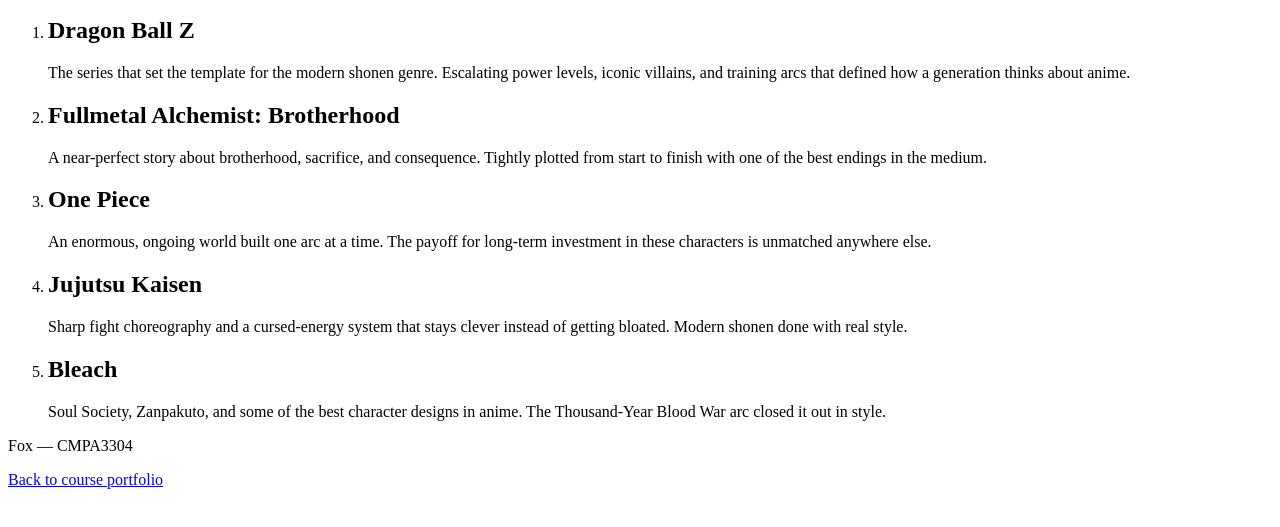
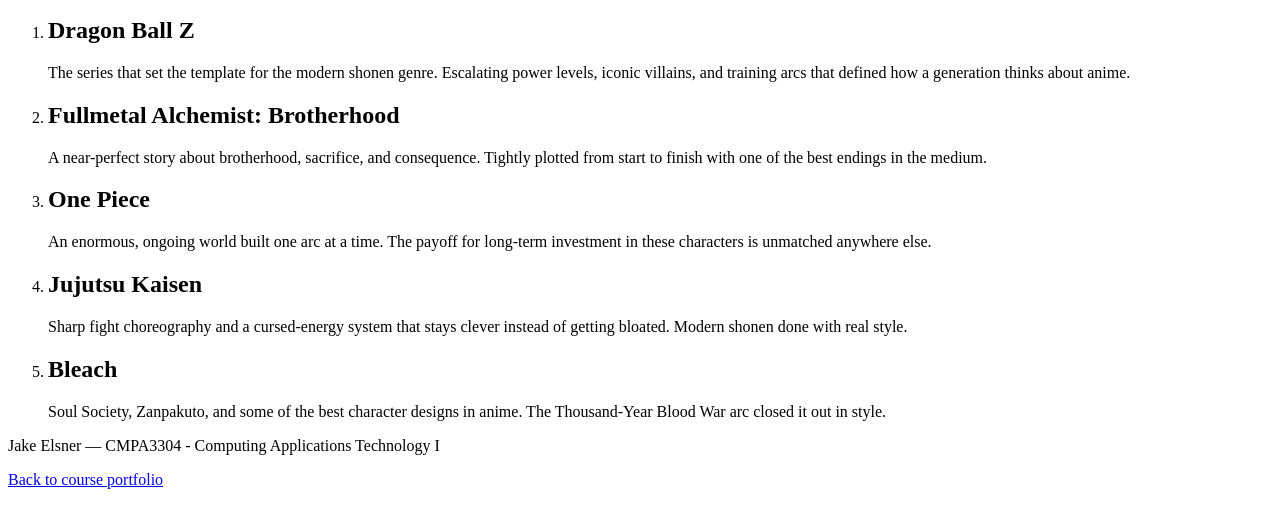
Before and after one commit to ElsnerRedRaider/Elsner-CMPA3304, a plain HTML site: page assignment-01/index.html in a window 1280 px wide. Shown: the part 101-628 px from the top of the page. Drawn offline with Linux system fonts and the light colour scheme.

Commit message:
Add Course Name to Footer
Added course name in addition to correcting Course number in footer

```diff
--- a/assignment-01/index.html
+++ b/assignment-01/index.html
@@ -42,7 +42,7 @@
   </main>
 
   <footer>
-    <p>Fox &mdash; CMPA3304</p>
+    <p>Jake Elsner &mdash; CMPA3304 - Computing Applications Technology I</p>
     <a href="../">Back to course portfolio</a>
   </footer>
 
```
